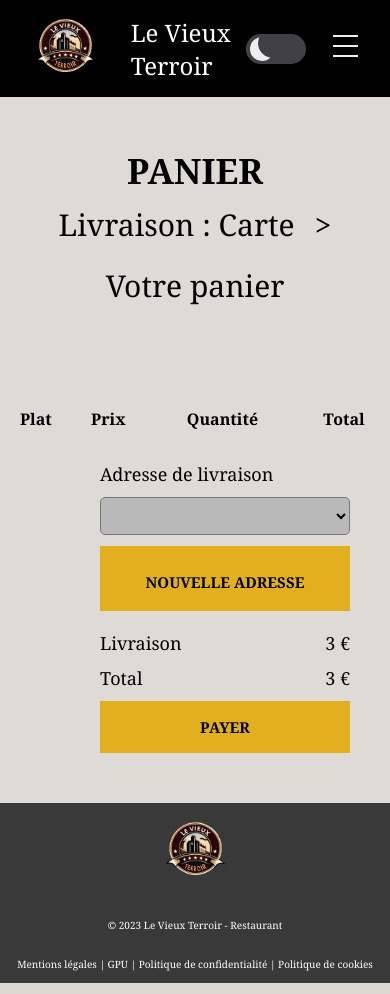
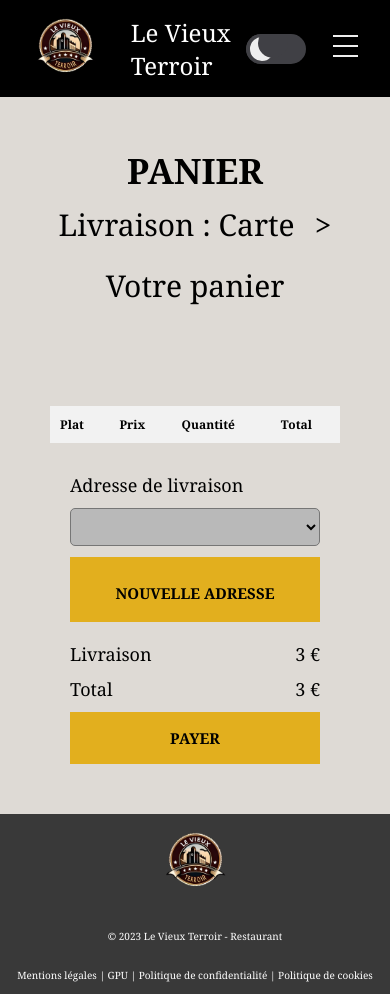
Before and after one commit to fredericbranca/Projet-site-restaurant, a PHP site: template view/panier.php in a window 390 px wide. Run offline with PHP 8.4, Linux system fonts and the light colour scheme; the template is opened without the code that fills it, so the values that code supplies are empty; some libraries are stand-ins or nearby versions.

Commit message:
css for panier view

```diff
--- a/public/css/panier.css
+++ b/public/css/panier.css
@@ -51,35 +51,33 @@ header {
     gap: 50px;
     padding-bottom: 50px;
 }
-.tableau-slide {
-    min-width: 0;
-    overflow-x: auto;
+
+.panier-table {
     margin: 0px 50px;
-}
-.tableau {
-    display: flex;
-    flex-direction: column;
-    justify-content: center;
-    width: 1500px;
-    gap: 25px;
+    border-collapse: collapse;
 }
 
-.ligne {
-    border-top: 1px solid var(--main-font-color);
+.panier-table th,
+.panier-table td {
+    padding: 10px;
+    text-align: left;
 }
 
-.item {
-    display: flex;
-    flex-wrap: wrap;
-    justify-content: space-between;
+.panier-table th {
+    background-color: #f2f2f2;
+}
+
+.panier-table tr:nth-child(even) {
+    background-color: #f9f9f9;
+}
+
+.panier-table td.prix,
+.panier-table td.prixTotal {
+    text-align: right;
 }
 
 .item div {
-    width: 200px;
-}
-
-.item div:first-of-type {
-    width: 900px;
+    width: 130px;
 }
 
 .prix,
@@ -87,19 +85,13 @@ header {
     text-align: center;
 }
 
-.prixTotal {
-    text-align: right;
-}
-
 .fin {
     display: flex;
     flex-wrap: wrap;
     justify-content: space-between;
-    width: calc(100% - 100px);
+    margin: 0px 50px;
 }
-.adresse {
-    margin: 0px 100px;
-}
+
 .adresse,
 .payer {
     display: flex;
@@ -153,15 +145,16 @@ select option {
     font-weight: bold;
     width: 25px;
     height: 25px;
-    background-color: var(--main-bg-color);
     border: none;
     cursor: pointer;
+    background-color: transparent;
 }
 
 @media (max-width: 1200px) {
     nav .nav-btn {
         right: 30px;
     }
+
     .fin {
         flex-direction: column;
         justify-content: center;
@@ -170,9 +163,15 @@ select option {
 }
 
 @media (max-width: 768px) {
-    .bouton span, .input-btn {
+    .panier-table {
+        font-size: 12px;
+    }
+
+    .bouton span,
+    .input-btn {
         font-size: 15px;
     }
+
     .content {
         min-width: 0;
         display: flex;
@@ -182,27 +181,14 @@ select option {
         padding-bottom: 50px;
     }
 
-    .tableau-slide {
-        min-width: 0px;
-        overflow-x: auto;
-        margin: 0px 50px;
-    }
-
-    .tableau {
-        display: flex;
-        flex-direction: column;
-        justify-content: center;
-        width: 1500px;
-        gap: 25px;
-    }
-
     .fin {
         display: flex;
         flex-direction: column;
         gap: 20px;
     }
 
-    .adresse, .payer {
+    .adresse,
+    .payer {
         display: flex;
         flex-direction: column;
         gap: 11px;
```
